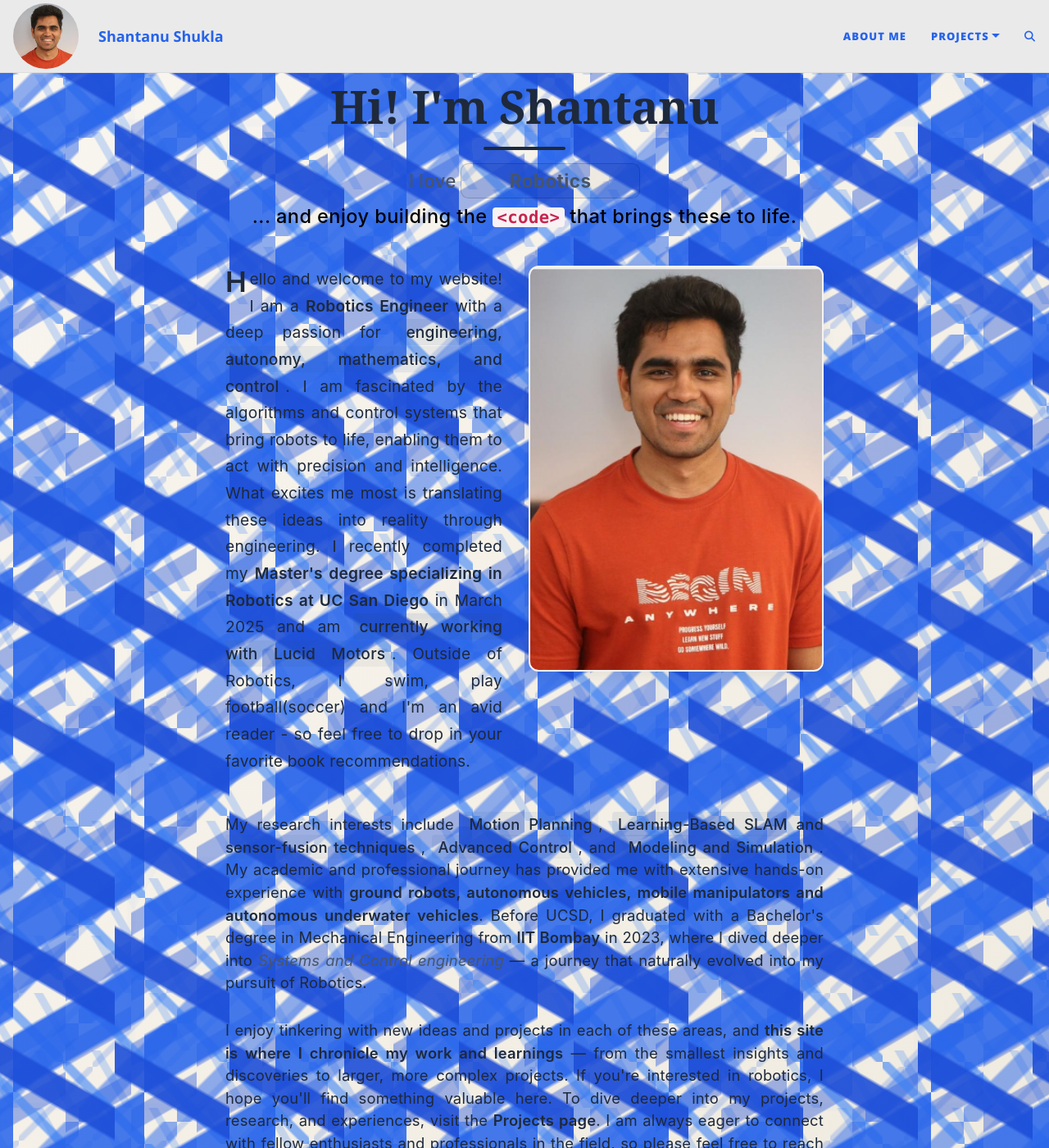
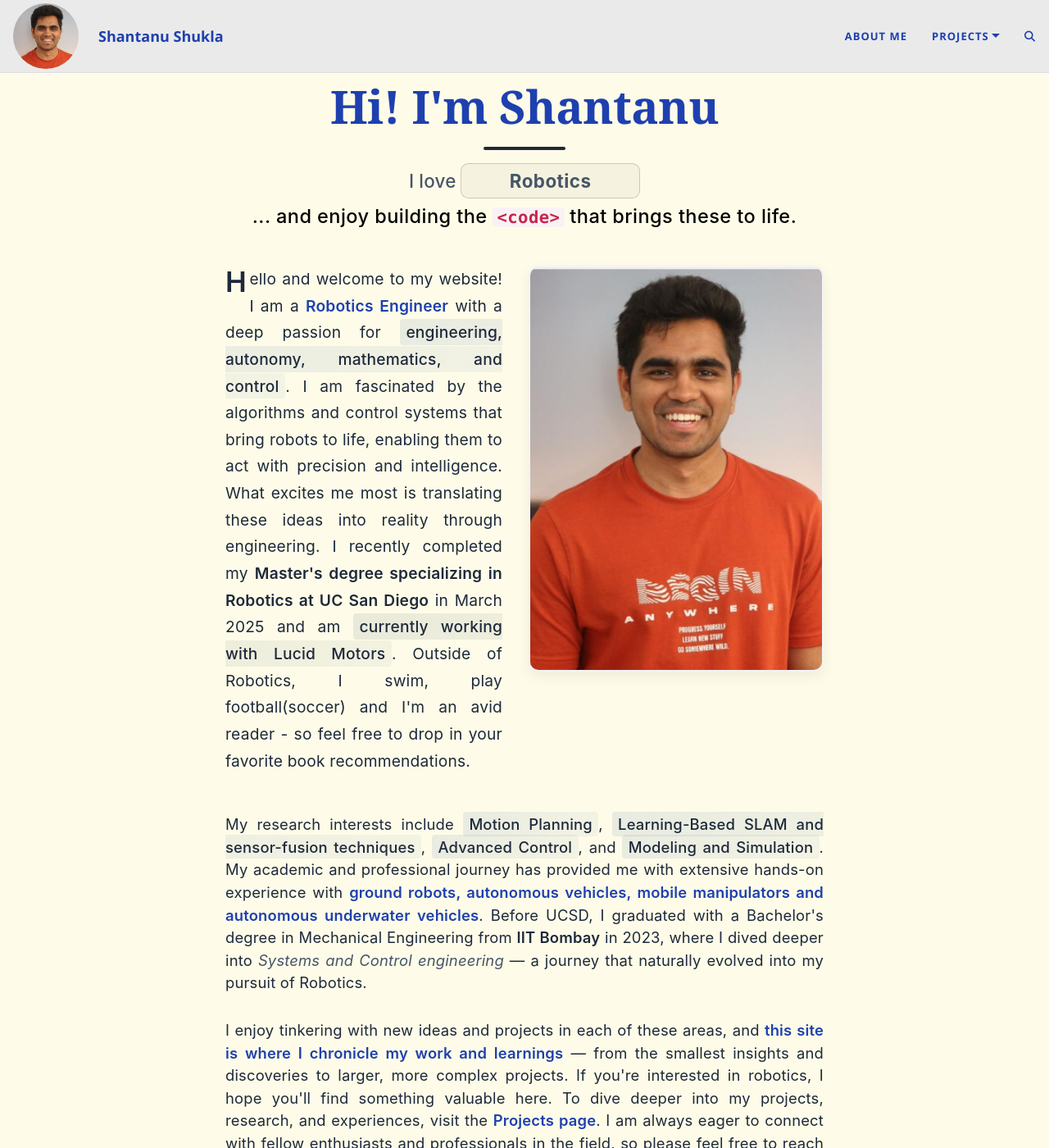
Before and after one commit to shantanusshukla/shantanusshukla.github.io, a Jekyll site: the page built from index.html, in a window 1280 px wide and 1400 px high. Shown: the whole window at 82% size. Built offline with Jekyll 4.4.1, drawn with Linux system fonts in a browser that asks for light colours; the list of posts is cut into pages by our own code; comment, search, counter and statistics services are not loaded.

Commit message:
Fix design again

```diff
--- a/_layouts/base.html
+++ b/_layouts/base.html
@@ -27,21 +27,8 @@ common-js:
 <body>
   {% include gtm_body.html %}
 
-  <!-- Professional Integrated Texture Background -->
-  <div class="animated-background">
-    <!-- Subtle integrated triangular accent elements -->
-    <div class="triangle-accent triangle-medium" style="top: 15%; right: 12%;"></div>
-    <div class="triangle-accent triangle-small" style="top: 25%; left: 75%;"></div>
-    <div class="triangle-accent triangle-inverted" style="top: 35%; left: 20%;"></div>
-
-    <div class="triangle-accent triangle-medium" style="top: 45%; right: 8%;"></div>
-    <div class="triangle-accent triangle-large" style="top: 55%; left: 60%;"></div>
-    <div class="triangle-accent triangle-small" style="top: 65%; right: 25%;"></div>
-    <div class="triangle-accent triangle-inverted" style="top: 75%; left: 10%;"></div>
-
-    <div class="triangle-accent triangle-small" style="top: 85%; right: 15%;"></div>
-    <div class="triangle-accent triangle-medium" style="top: 8%; left: 45%;"></div>
-  </div>
+  <!-- Clean cream background -->
+  <div class="animated-background"></div>
 
   {% include nav.html %}
 
--- a/assets/css/style.css
+++ b/assets/css/style.css
@@ -1,31 +1,66 @@
-/* Deep Blue Geometric Theme - Enhanced Bright Colors */
+/* Deep Blue Geometric Theme - Clean Design */
 :root {
-  --primary-blue: #2563eb;           /* Brighter, more vibrant blue */
-  --secondary-blue: #3b82f6;         /* Medium blue variant */
-  --accent-blue: #1d4ed8;            /* Rich blue accent */
+  --primary-blue: #1e40af;           /* Deep blue for headings */
+  --secondary-blue: #1d4ed8;         /* Medium blue variant */
+  --accent-blue: #2563eb;            /* Rich blue accent */
   --light-blue: #60a5fa;             /* Light blue for highlights */
-  --background-cream: #f9f6f0;       /* Warmer, more creamy */
-  --background-light: #f5f1e8;       /* Richer cream */
-  --background-accent: #f0ebe0;      /* Deeper cream accent */
-  --text-primary: #1e293b;           /* Dark slate */
+  --background-cream: #fefce8;       /* Bright cream with yellow tint */
+  --background-light: #fefce8;       /* Same cream throughout */
+  --background-accent: #fefce8;      /* Consistent cream */
+  --text-primary: #1e293b;           /* Dark slate for body text */
   --text-secondary: #475569;         /* Medium slate */
-  --text-accent: #2563eb;            /* Bright blue for accents */
+  --text-accent: #1e40af;            /* Deep blue for accents */
   --border-light: #e8e5de;           /* Cream border */
-  --shadow-soft: rgba(37, 99, 235, 0.08);   /* Soft blue shadow */
-  --shadow-medium: 0 4px 12px rgba(37, 99, 235, 0.12);
+  --shadow-soft: rgba(30, 64, 175, 0.08);   /* Deep blue shadow */
+  --shadow-medium: 0 4px 12px rgba(30, 64, 175, 0.12);
+}
+
+/* Deep blue headings and bold text */
+h1, h2, h3, h4, h5, h6 {
+  color: #1e40af !important; /* Deep blue */
+  font-weight: bold;
+}
+
+.intro-header .page-heading h1,
+.intro-header .post-heading h1 {
+  color: #1e40af !important; /* Deep blue for main title */
+}
+
+/* Navigation text bold and deep blue */
+.navbar-custom .navbar-brand,
+.navbar-custom .navbar-nav .nav-link {
+  color: #1e40af !important;
+  font-weight: bold;
+}
+
+/* Button text deep blue */
+.btn {
+  color: #1e40af !important;
+  font-weight: bold;
+}
+
+/* Any bold text should be deep blue */
+strong, b {
+  color: #1e40af !important;
+}
+
+/* Section titles deep blue */
+.section-title {
+  color: #1e40af !important;
+  font-weight: bold;
 }
 
 /* Import better fonts */
 @import url('https://fonts.googleapis.com/css2?family=Inter:wght@300;400;500;600;700&family=Crimson+Text:ital,wght@0,400;0,600;1,400&display=swap');
 
-/* Enhanced body typography with static design */
+/* Enhanced body typography with clean cream background */
 body {
   font-family: 'Inter', -apple-system, BlinkMacSystemFont, 'Segoe UI', Roboto, sans-serif;
   color: var(--text-primary);
   font-weight: 400;
   line-height: 1.6;
   position: relative;
-  background: linear-gradient(135deg, var(--background-cream) 0%, var(--background-light) 50%, var(--background-accent) 100%);
+  background: #fefce8; /* Clean bright cream background */
   min-height: 100vh;
   /* Clean static background - no additional patterns */
 }
@@ -42,45 +77,19 @@ body {
   overflow: hidden;
 }
 
-/* Enhanced Gradient Texture Pattern - Integrated Design */
-.animated-background::before {
-  content: '';
-  position: absolute;
+/* Clean cream background - no texture */
+.animated-background {
+  position: fixed;
   top: 0;
   left: 0;
   width: 100%;
   height: 100%;
-  background-image:
-    /* Beautiful gradient parallelograms - varying opacity levels */
-    /* Deep opaque parallelograms */
-    linear-gradient(30deg, transparent 40%, rgba(29, 78, 216, 0.9) 42%, rgba(29, 78, 216, 0.9) 58%, transparent 60%),
-    linear-gradient(150deg, transparent 35%, rgba(37, 99, 235, 0.85) 37%, rgba(37, 99, 235, 0.85) 63%, transparent 65%),
-    /* Medium intensity parallelograms */
-    linear-gradient(45deg, transparent 45%, rgba(59, 130, 246, 0.6) 47%, rgba(59, 130, 246, 0.6) 53%, transparent 55%),
-    linear-gradient(135deg, transparent 42%, rgba(37, 99, 235, 0.5) 44%, rgba(37, 99, 235, 0.5) 56%, transparent 58%),
-    linear-gradient(-30deg, transparent 38%, rgba(29, 78, 216, 0.4) 40%, rgba(29, 78, 216, 0.4) 60%, transparent 62%),
-    /* Light parallelograms */
-    linear-gradient(60deg, transparent 44%, rgba(59, 130, 246, 0.25) 46%, rgba(59, 130, 246, 0.25) 54%, transparent 56%),
-    linear-gradient(-45deg, transparent 46%, rgba(37, 99, 235, 0.2) 48%, rgba(37, 99, 235, 0.2) 52%, transparent 54%),
-    /* Very light criss-cross base lines */
-    linear-gradient(0deg, transparent 48%, rgba(59, 130, 246, 0.03) 49%, rgba(59, 130, 246, 0.03) 51%, transparent 52%),
-    linear-gradient(90deg, transparent 48%, rgba(59, 130, 246, 0.02) 49%, rgba(59, 130, 246, 0.02) 51%, transparent 52%);
-  background-size:
-    140px 140px,  /* Deep parallelograms */
-    160px 160px,
-    100px 100px,  /* Medium parallelograms */
-    120px 120px,
-    80px 80px,
-    70px 70px,    /* Light parallelograms */
-    90px 90px,
-    300px 300px,  /* Very light criss-cross */
-    320px 320px;
-  background-position:
-    0% 0%, 30% 30%,      /* Deep parallelograms spread */
-    15% 15%, 60% 60%,    /* Medium parallelograms */
-    80% 20%,
-    20% 70%, 70% 10%,    /* Light parallelograms scattered */
-    0% 0%, 0% 0%;        /* Criss-cross base */
+  background: #fefce8; /* Bright cream with yellow tint */
+  z-index: -2;
+}
+
+.animated-background::before {
+  display: none; /* Remove all texture patterns */
 }
 
 /* Subtle geometric accent elements */
```
